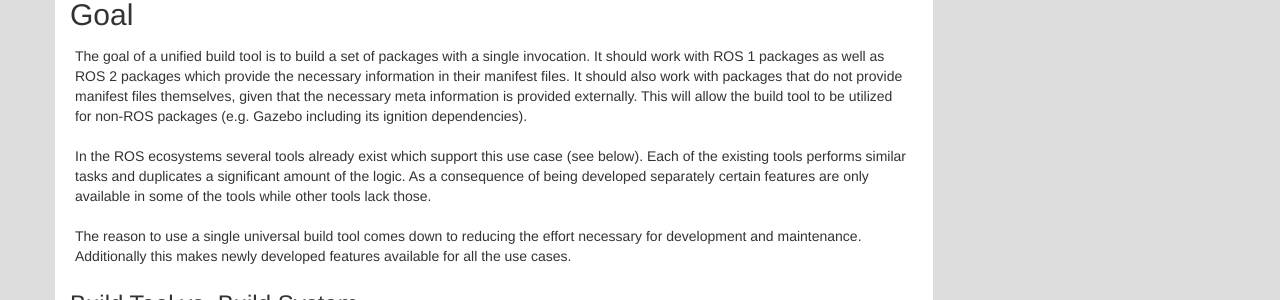
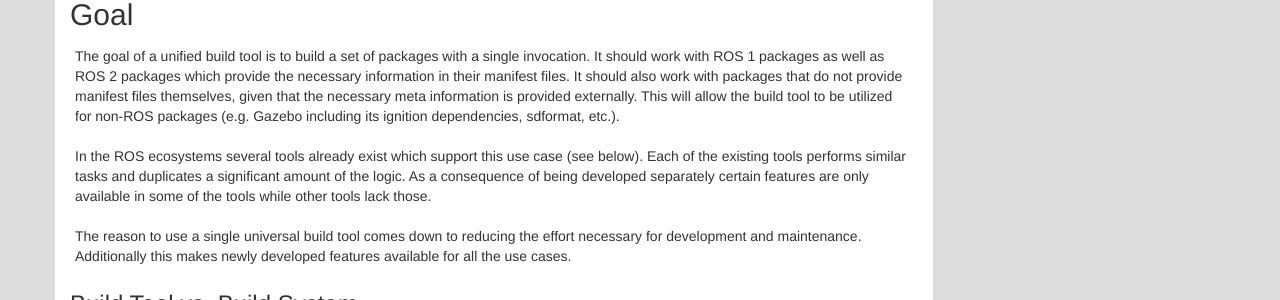
Before and after one commit to ros2/design, a Jekyll site: the page built from articles/101_build_tool.md, in a window 1280 px wide and 900 px high, scrolled down 361 px. Shown: the part 212-512 px from the top of the window. Built offline with Jekyll 4.4.1, drawn with Linux system fonts in a browser that asks for light colours; nearby versions of some CDN libraries; some of the changed lines change nothing that is shown; some of the changed text lies outside the part shown.

Commit message:
minor tweaks

```diff
--- a/articles/101_build_tool.md
+++ b/articles/101_build_tool.md
@@ -40,7 +40,7 @@
 The goal of a unified build tool is to build a set of packages with a single invocation.
 It should work with ROS 1 packages as well as ROS 2 packages which provide the necessary information in their manifest files.
 It should also work with packages that do not provide manifest files themselves, given that the necessary meta information is provided externally.
-This will allow the build tool to be utilized for non-ROS packages (e.g. Gazebo including its ignition dependencies).
+This will allow the build tool to be utilized for non-ROS packages (e.g. Gazebo including its ignition dependencies, sdformat, etc.).
 
 In the ROS ecosystems several tools already exist which support this use case (see below).
 Each of the existing tools performs similar tasks and duplicates a significant amount of the logic.
@@ -381,12 +381,12 @@
 
 - Support for Python packages using a `setup.cfg` file.
 - Support for `PowerShell` to work around length limitations for environment variable on Windows.
+- Support for `Pytest` to run Python tests (instead of using `nose`).
 - Support to pass package specific argument.
-- Remove support for the *devel space* concept in ROS 1.
 - Update code base to Python 3.5+.
 - Refactor code base to reduce coupling (e.g. separate [API](https://github.com/catkin/catkin_tools/blob/2cae17f8f32b0193384d2c7734afee1c60c4add2/catkin_tools/execution/controllers.py#L183-L205) for output handling).
 - Additional functionality to build Gazebo including its dependencies.
-- Whether or not to continue supporting the *devel space*.
+- Whether or not to continue supporting the *devel space* concept in ROS 1.
 
 For option **B)** the follow items should be considered:
 
@@ -420,9 +420,9 @@
 
 The following next steps will happen before the next ROS 2 release *Bouncy*.
 
+- The ROS 2 buildfarm(s) will be updated to use `colcon` and provide devel / PR / prerelease jobs for the *Bouncy* release.
 - The instructions in the ROS 2 wiki to build from source will be updated to use `colcon` instead.
 - The `ament_tools` repository will be archived, removed from the `ros2.repos` file, and won't be released into *Bouncy*.
-- The ROS 2 buildfarm(s) will be updated to use `colcon` and provide devel / PR / prerelease jobs for the *Bouncy* release.
 
 ### Implications
 
```
